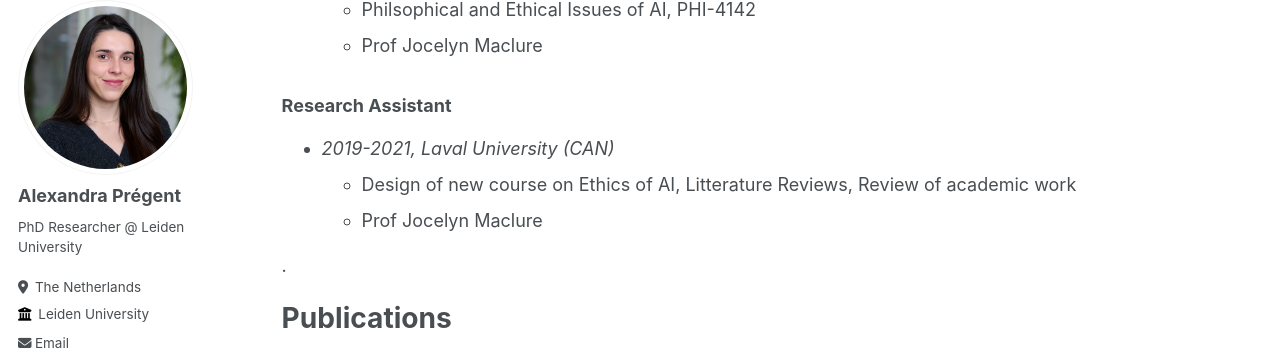
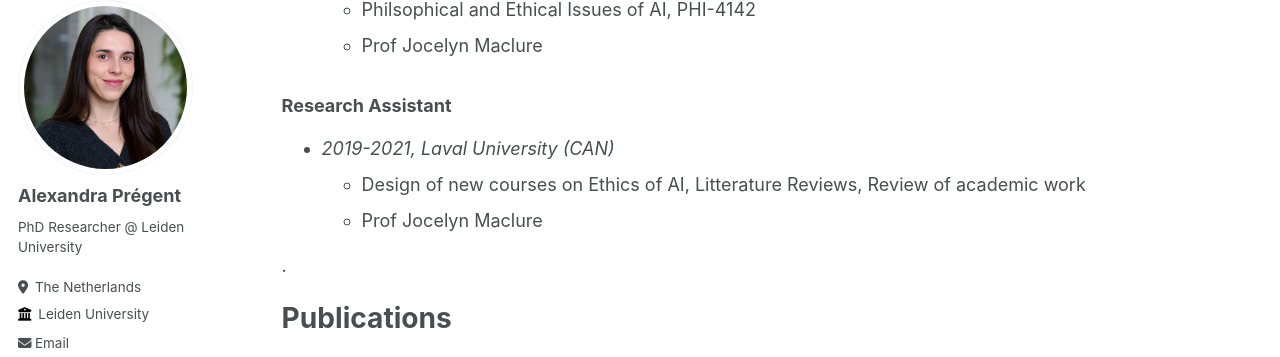
Before and after one commit to AlexandraPregent/AlexandraPregent.github.io, a Jekyll site: the page built from _pages/cv.md, in a window 1280 px wide and 900 px high, scrolled down 1777 px. Shown: the part 86-443 px from the top of the window. Built offline with Jekyll 4.4.1, drawn with Linux system fonts in a browser that asks for light colours; some web fonts are replaced.

Commit message:
Update cv.md

```diff
--- a/_pages/cv.md
+++ b/_pages/cv.md
@@ -86,7 +86,7 @@ redirect_from:
 
 ### Research Assistant
 * *2019-2021, Laval University (CAN)*
-     * Design of new course on Ethics of AI, Litterature Reviews, Review of academic work
+     * Design of new courses on Ethics of AI, Litterature Reviews, Review of academic work
      * Prof Jocelyn Maclure
 
 
```
